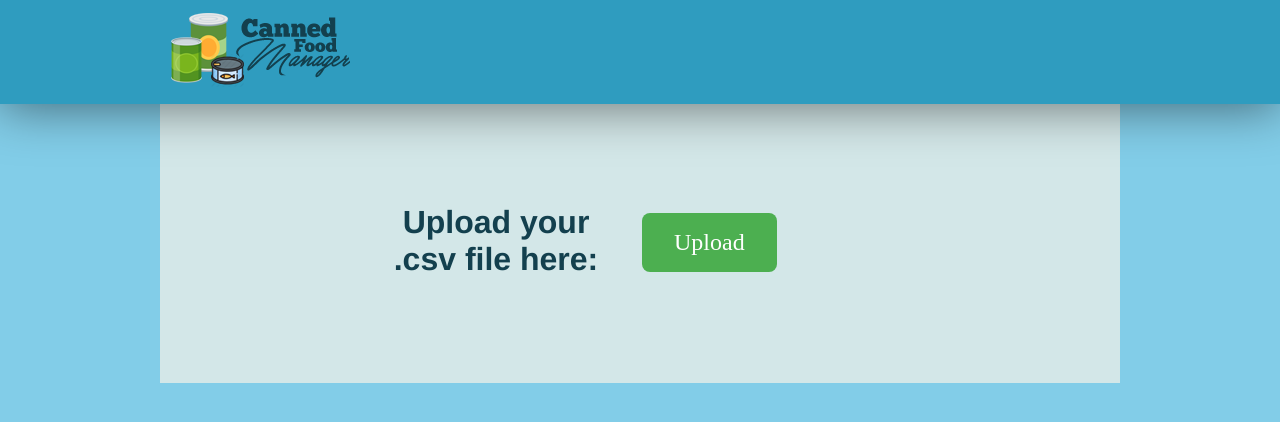
After one commit to avramrs/TehnologiiWebCanF, a PHP site: page /upload-page.html in a window 1280 px wide. The commit adds this page. Shown: the top 422 px of the page. Run offline with PHP 8.4, Linux system fonts and the light colour scheme.

Commit message:
Added upload page

```diff
--- a/CanF/can-template.html
+++ b/CanF/can-template.html
@@ -12,7 +12,7 @@
 		</div>
 	</div>
 
-	<div id="CF-can-section" class="CF-template-container">
+	<div id="CF-content-section" class="CF-template-container">
 		<div id="CF-can-image">
 			<img src="img/can2.jpg">
 		</div>
--- a/CanF/css/style.css
+++ b/CanF/css/style.css
@@ -47,7 +47,7 @@ LOGO SECTION
 
 
 /***************************
-CAN TEMPLATE PAGE
+GENERAL
 ***************************/
 /* ALIGNMENT */
 .CF-center-aligned-text {
@@ -64,34 +64,38 @@ CAN TEMPLATE PAGE
 	color: #13404e;
 }
 /* CONTAINER */
-#CF-can-template .CF-template-container {
+#CF-can-template .CF-template-container,
+#CF-can-upload .CF-template-container {
 	max-width: 960px;
 	margin: 0 auto;
+}
+/* CONTENT SECTION */
+#CF-can-template #CF-content-section,
+#CF-can-upload #CF-content-section {
+	background: #D3E7E8;
+	padding: 30px 0;
 }
 /* FONT FAMILIES */
 .CF-helvetica-font {
 	font-family: helvetica;
+}
+/* LOGO SECTION */
+#CF-can-template #CF-logo-section,
+#CF-can-upload #CF-logo-section {
+	background-color: #2F9CBF;
+	width: 100%;
+	height: 100;
+	box-shadow: 0px 3px 50px rgba(0, 0, 0, 0.5) !important;
+	position: relative;
 }
 /* MARGINS */
 .CF-no-margin {
 	margin: 0;
 }
 
-
-/* LOGO SECTION */
-#CF-can-template #CF-logo-section {
-	background-color: #2F9CBF;
-	width: 100%;
-	height: 100;
-	box-shadow: 0px 3px 50px rgba(0, 0, 0, 0.5) !important;
-	position: relative;
-}
-/* CAN SECTION */
-#CF-can-template #CF-can-section {
-	background: #D3E7E8;
-	padding-top: 30px;
-	padding-bottom: 20px;
-}
+/***************************
+CAN TEMPLATE PAGE
+***************************/
 /* CAN IMAGE */
 #CF-can-template #CF-can-image img {
     display: block;
@@ -116,3 +120,56 @@ CAN TEMPLATE PAGE
 	text-align: left;
 	background-color: #ffce4f;
 }
+
+/***************************
+UPLOAD PAGE
+***************************/
+#CF-can-upload #CF-upload-text {
+	display: inline-block;
+    margin: 70px 0 75px 20%;
+    width: 30%;
+}
+#CF-can-upload #CF-upload-text h1 {
+	margin: 0;
+    font-family: helvetica;
+    color: #13404e;
+    text-align: center;
+}
+#CF-can-upload #CF-upload-button {
+	display: inline-block;
+	position: absolute;
+    margin-top: 75px;
+}
+#CF-can-upload #CF-upload-button input {
+	display: none;
+}
+#CF-can-upload #CF-upload-button label {
+    background-color: #4CAF50;
+    color: white;
+    padding: 16px 32px;
+    display: inline-block;
+    font-size: 24px;
+    margin: 4px 2px;
+    cursor: pointer;
+    border-radius: 8px;
+}
+/* UPLOAD PAGE RESPONSIVE */
+@media screen and (max-width: 767px) {
+	#CF-can-upload #CF-upload-text {
+		display: block;
+		width: 75%;
+		margin: 0 auto;
+	}
+	#CF-can-upload #CF-upload-button {
+		position: relative;
+		display: block;
+		width: 75%;
+		margin: 0 auto;
+	}
+	#CF-can-upload #CF-upload-button label {
+		margin: 20px auto;
+    	display: block;
+    	width: 50%;
+    	text-align: center;
+	}
+}
--- /dev/null
+++ b/CanF/upload-page.html
@@ -0,0 +1,28 @@
+<!DOCTYPE html>
+<html>
+<head>
+	<title>CanF</title>
+	<link rel="stylesheet" href="css/style.css">
+</head>
+<body id="CF-can-upload" class="CF-no-margin CF-lightblue-background-color">
+
+	<div id="CF-logo-section" >
+		<div class="CF-template-container">
+			<img src="img/LogoTW2.png" alt="Logo">
+		</div>
+	</div>
+
+	<div id="CF-content-section" class="CF-template-container">
+		<div id="CF-upload-text">
+			<h1>Upload your<br>.csv file here:</h1>
+		</div>
+		<div id="CF-upload-button">
+			<label for="CF-file-upload">
+    			Upload
+			</label>
+			<input id="CF-file-upload" type="file"/>
+		</div>
+	</div>
+
+</body>
+</html>
```
